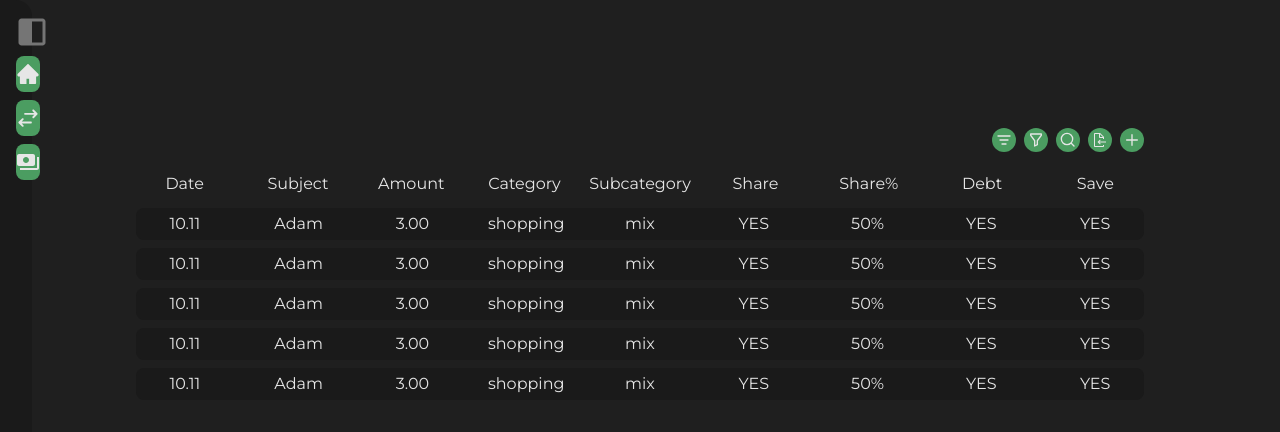
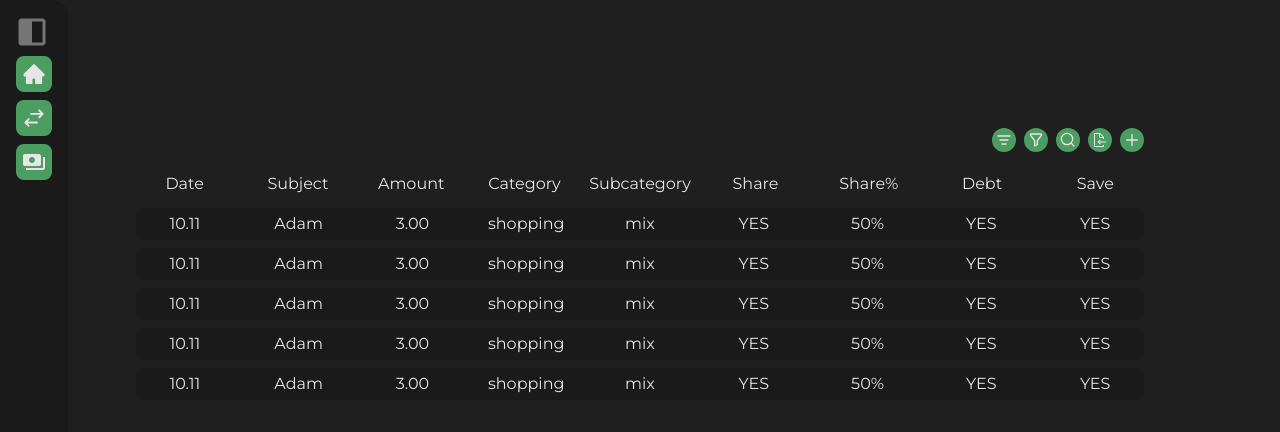
Before and after one commit to Haskuaer/personal_finance_app, a React (Vite) app in the folder client/: page / in a window 1280 px wide. Shown: the top 432 px of the page. Built offline with nearby package versions, Linux system fonts and the light colour scheme.

Commit message:
small change in css

```diff
--- a/client/src/components/Menu/Menu.module.css
+++ b/client/src/components/Menu/Menu.module.css
@@ -29,9 +29,9 @@
 
 /* HIDDEN */
 
-.collapsed {
+/* .collapsed {
     width: 32px;
-}
+} */
 
 
 /* OPEN */
```
